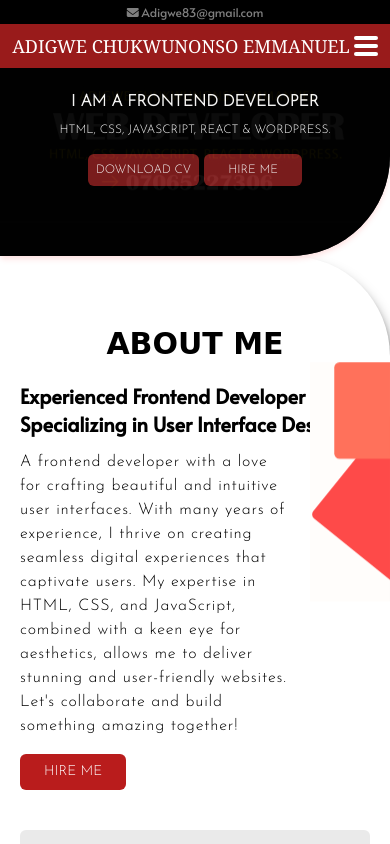
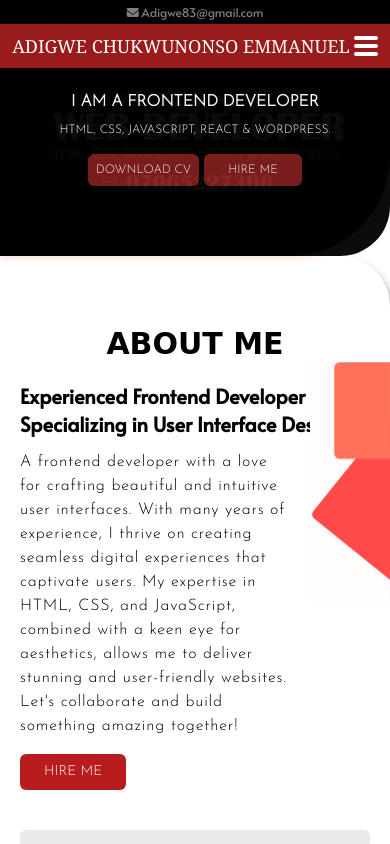
Before and after one commit to Adigwe682/Portfiolo, a website: page index.html in a window 390 px wide. Shown: the top 844 px of the page. Drawn offline with Linux system fonts and the light colour scheme; a web font is replaced by a local one.

Commit message:
updated2 commit

```diff
--- a/index.html
+++ b/index.html
@@ -117,7 +117,7 @@
             class="w-full pt-64  relative rounded-br-[100px] md:rounded-br-[150px] shadow-red-100 shadow-md text-white h-40 md:h-[70vh]  "
             id="section1">
             <div id="divoverlay"
-                class="absolute flex flex-row rounded-br-[100px] justify-around items-center top-0 right-0 left-0 bottom-0 bg-black opacity-95 text-center md:rounded-br-[150px]">
+                class="absolute flex flex-row rounded-br-[50px] justify-around items-center top-0 right-0 left-0 bottom-0 bg-black opacity-95 text-center md:rounded-br-[150px]">
                 <div class=" md:flex md:flex-col md:items-center md:justify-center">
                     <h1 class="pt-5 font-extrabold md:text-6xl ">I AM A FRONTEND DEVELOPER</h1>
                     <p class=" capitalize text-xs pt-2 md:text-2xl ">HTML, CSS, JAVASCRIPT, REACT & WORDPRESS.</p>
@@ -143,7 +143,7 @@
             </div>
         </section>
         <section id="section2"
-            class="bg-white shadow-lg shadow-black md:bg-red-50 rounded-tr-[100px] md:rounded-tr-[150px] px-5 py-10 md:px-12 ">
+            class="bg-white shadow-lg shadow-black md:bg-red-50 rounded-tr-[50px] md:rounded-tr-[150px] px-5 py-10 md:px-12 ">
             <h1 class="font-bold text-3xl font text-center font-rubik pt-[30px]  mb-5 md:text-3xl">ABOUT ME</h1>
             <div class="flex  flex-col items-center md:flex-row md:justify-between">
                 <div class="relative">
```
Also changed, not shown: css/style.css.
